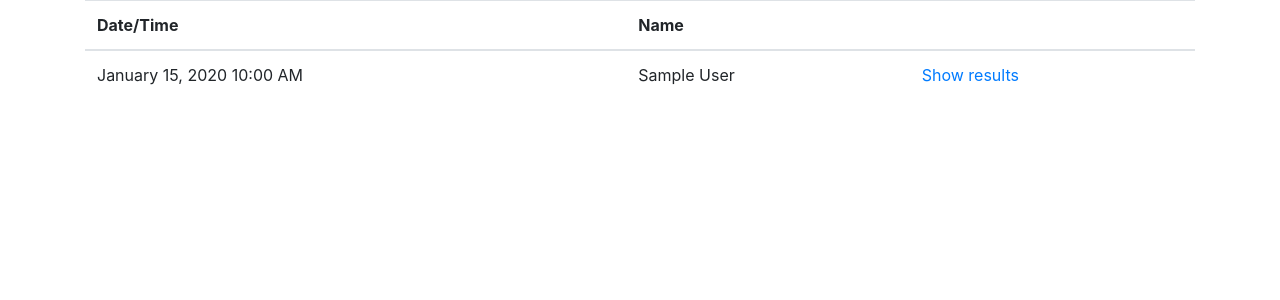
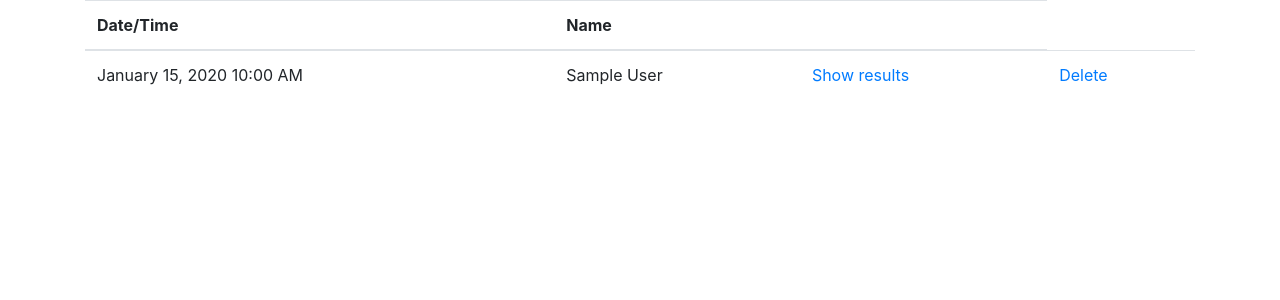
Before and after one commit to codekot/stackex, a Flask app: page / in a window 1280 px wide. Shown: the part 40-340 px from the top of the page. Run offline with Flask 2, Linux system fonts and the light colour scheme; tables that the repository leaves empty hold one stand-in row (values such as "Sample post"); some libraries are stand-ins or nearby versions.

Commit message:
Add delete button

```diff
--- a/stackex/routes.py
+++ b/stackex/routes.py
@@ -36,3 +36,7 @@ def search_results(req):
         .paginate(page=page, per_page=per_page)
     return render_template('search_results.html',
                            results=new_results, request=r)
+
+@app.route('/delete_item/<item>')
+def delete(item):
+    pass
--- a/stackex/templates/home.html
+++ b/stackex/templates/home.html
@@ -24,9 +24,11 @@
   	  <td>{{ moment(result.date).format('LLL') }}</td>
       <td>{{ result.req_name }}</td>
       <td><a href="{{ url_for('search_results', req=result.req_name ) }}">Show results</a></td>
+      <td><a href="">Delete</a></td>
 	</tr>
 	{% endfor %}
 
   </tbody>
+</table>
 
 {% endblock  content %}
```
Also changed, not shown: 1 other file.
